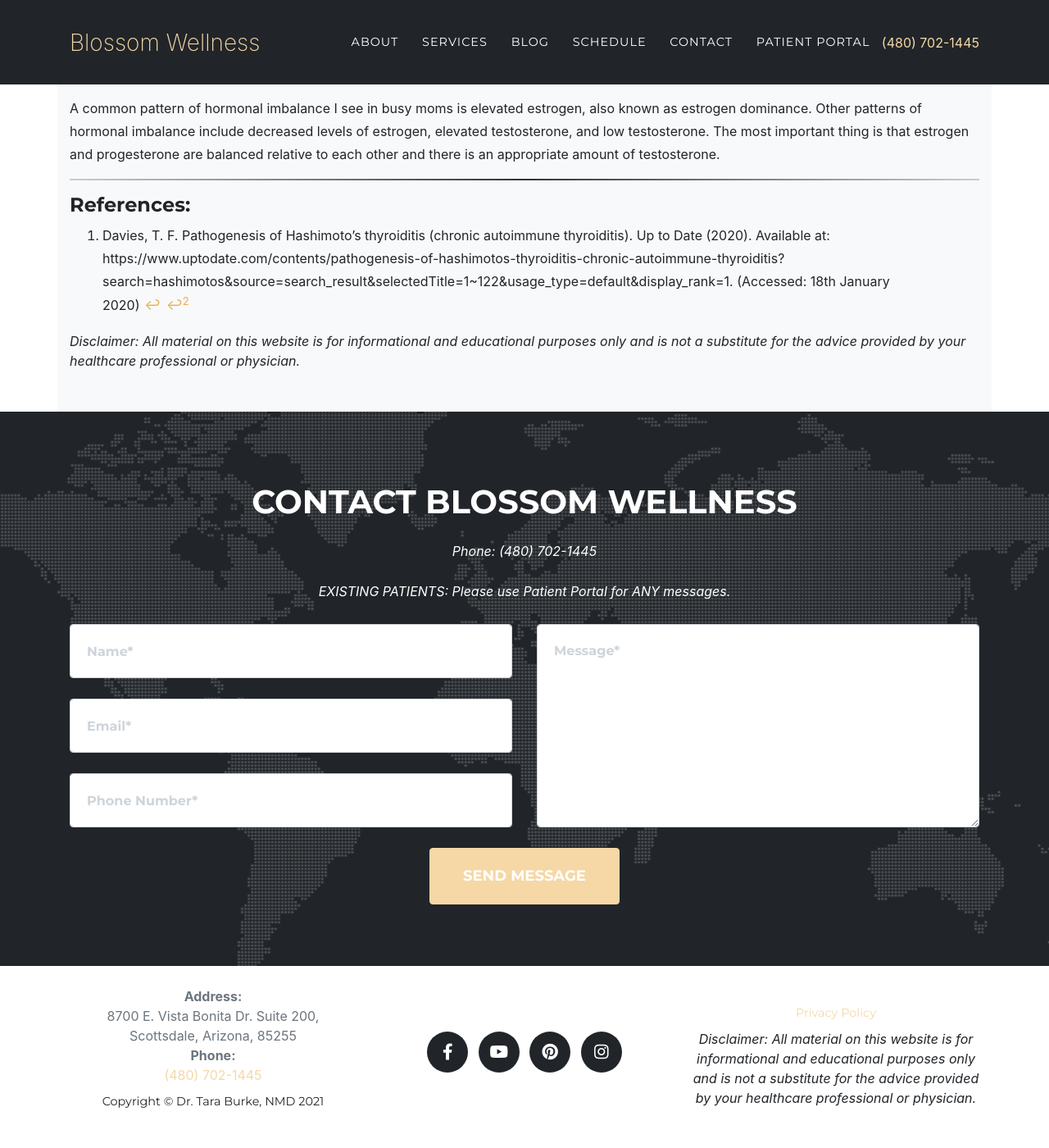
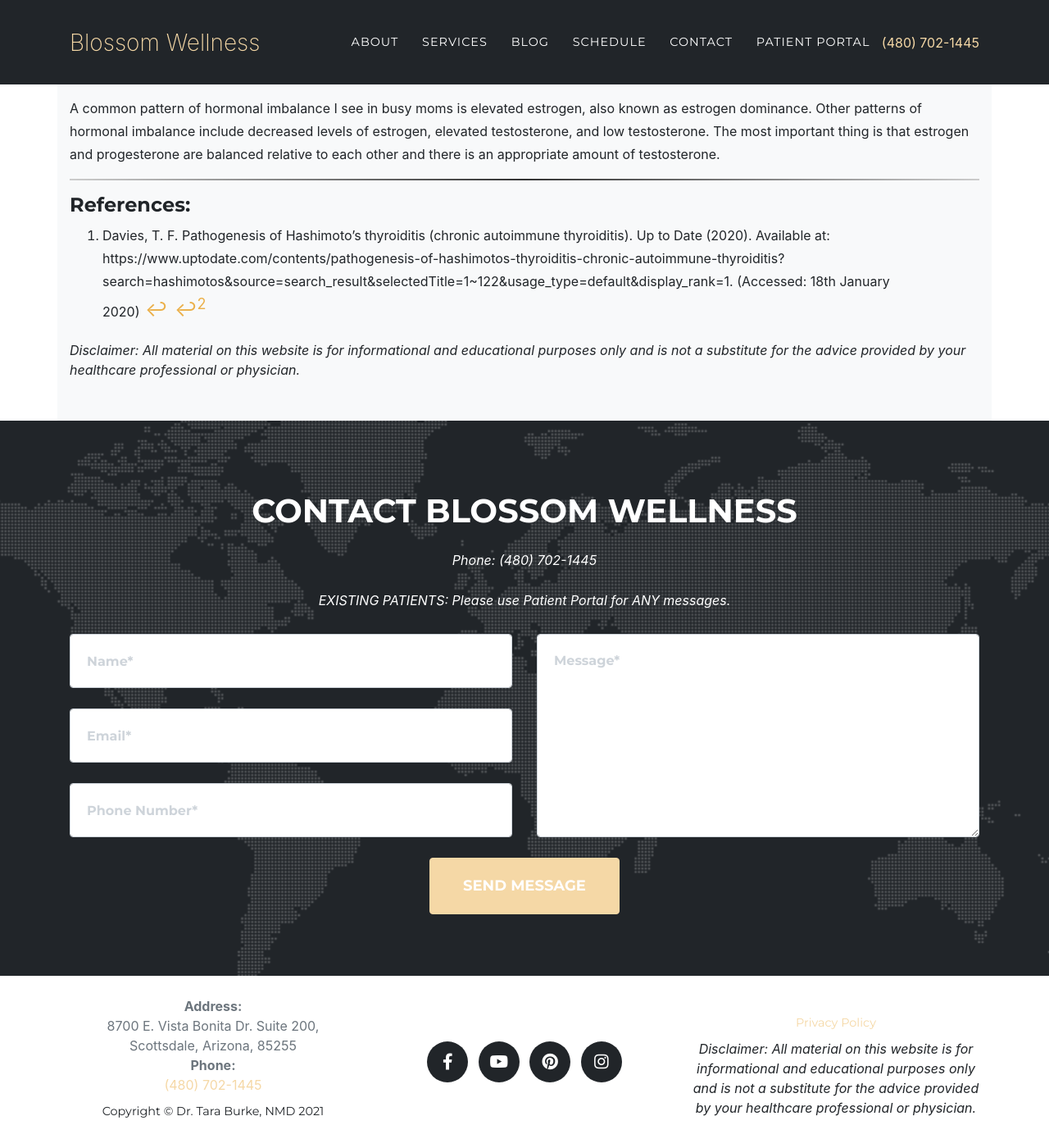
Before and after one commit to kburke8/drtaraburke, a Jekyll site: the page built from _posts/2020-01-19-top-health-concerns-in-busy-moms.md, in a window 1280 px wide and 1400 px high, scrolled down 1884 px. Shown: the whole window at 82% size. Built offline with Jekyll 4.4.1, drawn with Linux system fonts in a browser that asks for light colours; nearby versions of some CDN libraries; some web fonts are replaced; library files that are not in the unit come from our copies; a script that is not in the unit is left out.

Commit message:
fix mobile usability error hopefully

```diff
--- a/_sass/base/_page.scss
+++ b/_sass/base/_page.scss
@@ -75,7 +75,7 @@
 }
 
 .reversefootnote{
-  font-size: 1.1em;
-  margin-left: 1px;
-  margin-right: 1px;
+  font-size: 1.5em;
+  margin-left: 2px;
+  margin-right: 2px;
 }
```
